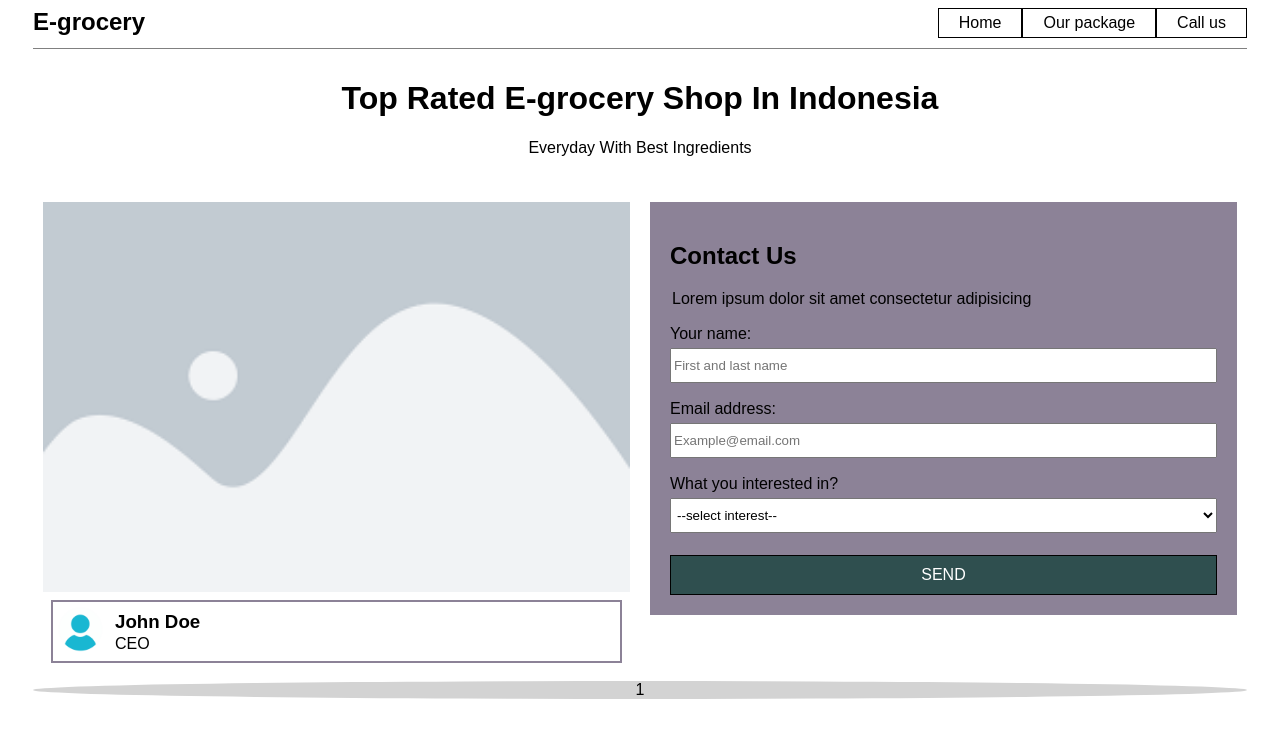
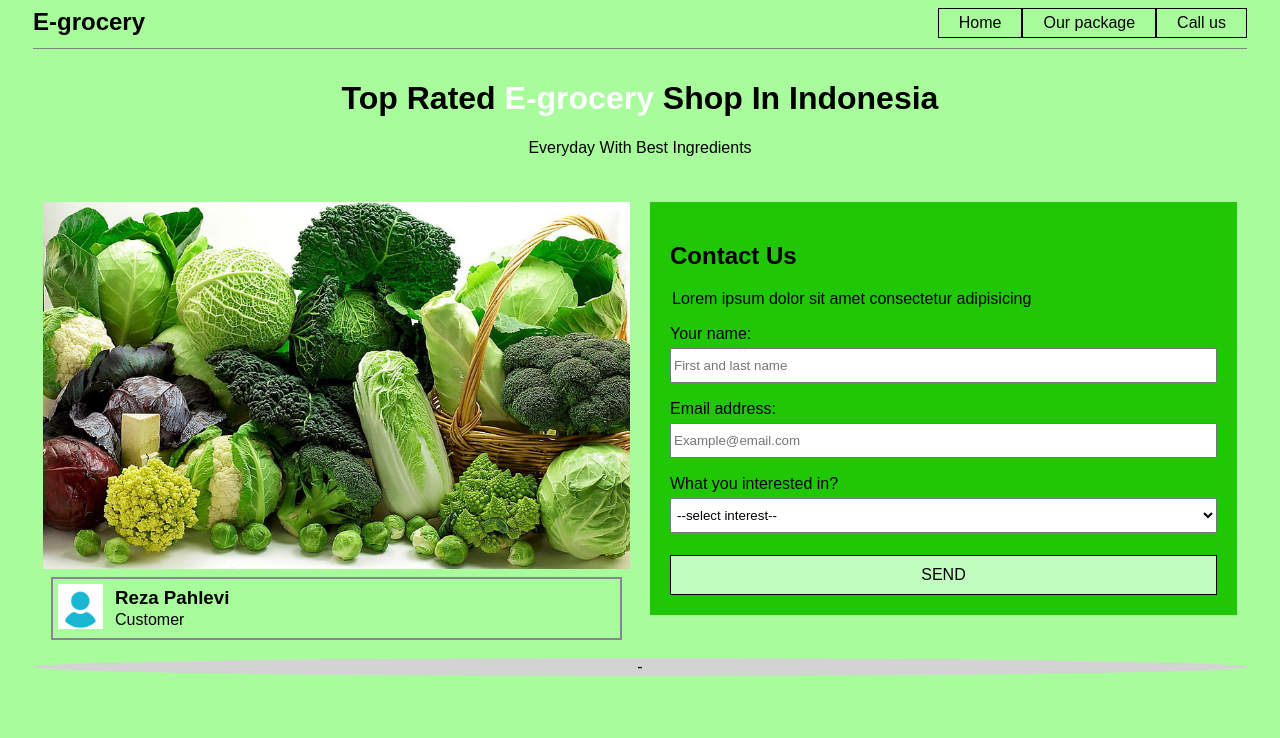
Before and after one commit to revou-fundamental-course/18-sep-23-rezpecktor, a plain HTML site: page index.html in a window 1280 px wide. Drawn offline with Linux system fonts and the light colour scheme; a web font is replaced by a local one.

Commit message:
27 sep new last

```diff
--- a/css/style.css
+++ b/css/style.css
@@ -3,6 +3,7 @@
 }
 
 body {
+  background-color: #a8fc9c;
   padding: 0px 25px;
 }
 .navigation {
@@ -43,7 +44,7 @@ body {
   display: flex;
   flex-direction: column;
   padding: 20px;
-  background: #8c8297;
+  background: #1fc705;
 }
 .content-left {
   box-sizing: border-box;
@@ -65,15 +66,15 @@ body {
   align-items: center;
   justify-content: center;
   border: 1px solid black;
-  background: darkslategrey;
-  color: white;
+  background: #c0fdbf;
+  color: black;
   padding: 10px 0px;
   margin-top: 10px;
   cursor: pointer;
 }
 .button:hover {
-  background-color: black;
-  color: grey;
+  background-color: #bbcedd;
+  color: black;
 }
 input {
   margin-bottom: 10px;
@@ -161,3 +162,7 @@ p {
     display: none !important;
   }
 }
+
+.warna {
+  color: white;
+}
--- a/index.html
+++ b/index.html
@@ -22,7 +22,7 @@
     <main>
       <div id="title" class="content-title">
         <div>
-          <h1>Top Rated E-grocery Shop In Indonesia</h1>
+          <h1>Top Rated <span class="warna">E-grocery</span> Shop In Indonesia</h1>
         </div>
         <div>
           <span>Everyday With Best Ingredients</span>
@@ -33,8 +33,8 @@
         <div id="content-left" class="content-left">
           <!-- gambar produk -->
           <div id="content-image" class="content-image">
-            <img src="assets/place.jpg" class="image active" alt="slider-image" />
-            <img src="assets/place2.png" alt="" class="image" />
+            <img src="assets/buah.jpg" class="image active" alt="slider-image" />
+            <img src="assets/sayur.jpg" alt="" class="image" />
           </div>
 
           <div class="flex-container">
@@ -42,8 +42,8 @@
               <img src="assets/avatar.jpg" alt="" width="45px" />
             </div>
             <div class="status flex-item">
-              <h3 class="pengguna">John Doe</h3>
-              <p class="pekerjaan">CEO</p>
+              <h3 class="pengguna">Reza Pahlevi</h3>
+              <p class="pekerjaan">Customer</p>
             </div>
           </div>
         </div>
@@ -76,7 +76,7 @@
       </div>
     </main>
     <div id="our-products">
-      <div class="circle">1</div>
+      <div class="circle">-</div>
     </div>
 
     <footer></footer>
```
Also changed, not shown: assets/buah.jpg (added), assets/place.jpg (deleted), assets/place2.png (deleted), assets/sayur.jpg (added).
